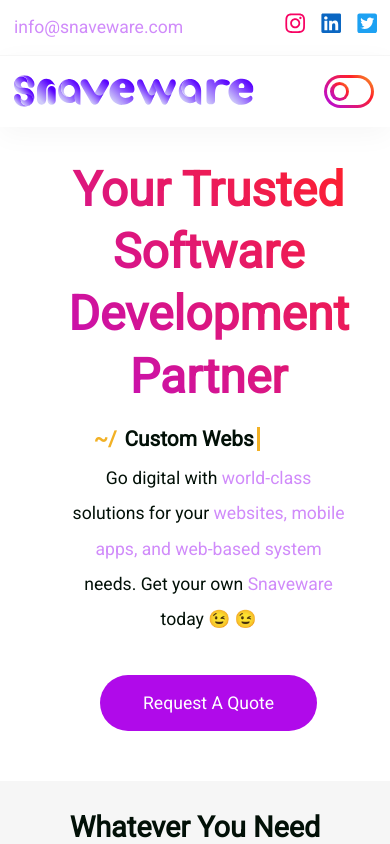
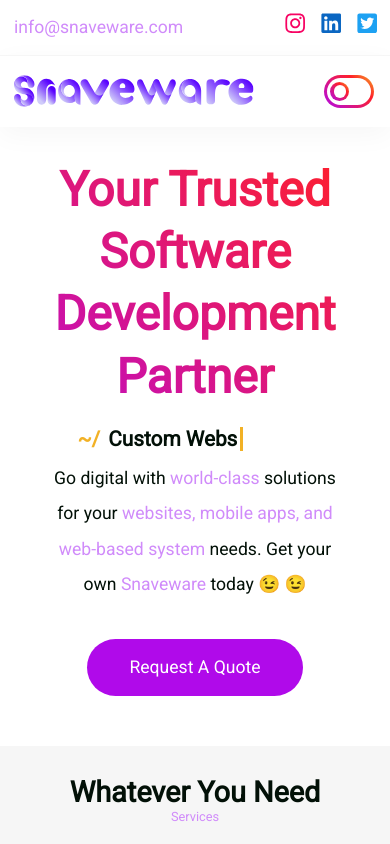
Before and after one commit to snaveware/snaveware, a Next.js app: page / in a window 390 px wide. Shown: the top 844 px of the page. Built offline with nearby package versions, Linux system fonts and the light colour scheme.

Commit message:
removed left-margin from mobile and left-aligned landing button on large screen

```diff
--- a/styled-components/styled-extra-components/Landing.styled.js
+++ b/styled-components/styled-extra-components/Landing.styled.js
@@ -22,7 +22,6 @@
         justify-content: flex-start;
         align-items: flex-start;
         margin: ${({ theme }) => theme.sizes.space_sm};
-        margin-left: ${({ theme }) => theme.sizes.space_lg};
         .landing-heading,
         .landing-typed-text,
         .landing-tagline {
@@ -102,7 +101,8 @@
             align-items: flex-start;
             text-align: left;
             margin: ${({ theme }) => theme.sizes.space_sm} 0px;
-            padding-left: ${({ theme }) => theme.sizes.space_md};
+            margin-left: ${({ theme }) => theme.sizes.space_lg};
+            padding: ${({ theme }) => theme.sizes.space_md};
 
             .landing-heading,
             .landing-typed-text,
@@ -112,6 +112,9 @@
             }
             .landing-heading {
                 font-size: 3.5rem;
+            }
+            .landing-btn-container {
+                justify-content: flex-start;
             }
         }
 
```
